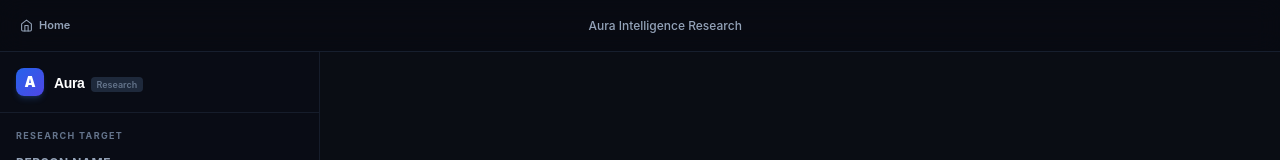
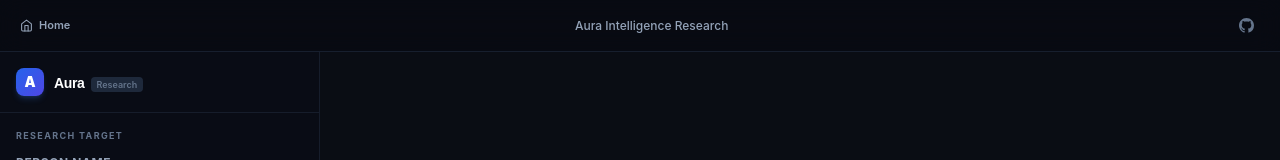
Before and after one commit to Shivasaiyadav08/Aura, a Next.js app: page /research in a window 1280 px wide. Shown: the top 160 px of the page. Built offline with nearby package versions, Linux system fonts and the light colour scheme.

Commit message:
feat: GitHub icon in nav+header, comprehensive README with flow/tech/future improvements

```diff
--- a/app/page.tsx
+++ b/app/page.tsx
@@ -113,6 +113,17 @@
             </span>
           </div>
           <div className="flex items-center gap-3">
+            <a
+              href="https://github.com/Shivasaiyadav08/Aura"
+              target="_blank"
+              rel="noopener noreferrer"
+              aria-label="View source on GitHub"
+              className="p-2 rounded-lg text-slate-500 hover:text-slate-800 dark:text-slate-400 dark:hover:text-white hover:bg-slate-100 dark:hover:bg-slate-800 transition-colors"
+            >
+              <svg width="16" height="16" viewBox="0 0 24 24" fill="currentColor">
+                <path d="M12 0C5.37 0 0 5.37 0 12c0 5.31 3.435 9.795 8.205 11.385.6.105.825-.255.825-.57 0-.285-.015-1.23-.015-2.235-3.015.555-3.795-.735-4.035-1.41-.135-.345-.72-1.41-1.23-1.695-.42-.225-1.02-.78-.015-.795.945-.015 1.62.87 1.845 1.23 1.08 1.815 2.805 1.305 3.495.99.105-.78.42-1.305.765-1.605-2.67-.3-5.46-1.335-5.46-5.925 0-1.305.465-2.385 1.23-3.225-.12-.3-.54-1.53.12-3.18 0 0 1.005-.315 3.3 1.23.96-.27 1.98-.405 3-.405s2.04.135 3 .405c2.295-1.56 3.3-1.23 3.3-1.23.66 1.65.24 2.88.12 3.18.765.84 1.23 1.905 1.23 3.225 0 4.605-2.805 5.625-5.475 5.925.435.375.81 1.095.81 2.22 0 1.605-.015 2.895-.015 3.3 0 .315.225.69.825.57A12.02 12.02 0 0 0 24 12c0-6.63-5.37-12-12-12z"/>
+              </svg>
+            </a>
             <button
               onClick={toggleTheme}
               className="p-2 rounded-lg text-slate-500 hover:text-slate-800 dark:text-slate-400 dark:hover:text-white hover:bg-slate-100 dark:hover:bg-slate-800 transition-colors"
--- a/app/research/page.tsx
+++ b/app/research/page.tsx
@@ -66,6 +66,12 @@
     <path d="M3 9l9-7 9 7v11a2 2 0 0 1-2 2H5a2 2 0 0 1-2-2z"/><polyline points="9 22 9 12 15 12 15 22"/>
   </svg>
 );
+const GitHubIcon = () => (
+  <svg width="15" height="15" viewBox="0 0 24 24" fill="currentColor">
+    <path d="M12 0C5.37 0 0 5.37 0 12c0 5.31 3.435 9.795 8.205 11.385.6.105.825-.255.825-.57 0-.285-.015-1.23-.015-2.235-3.015.555-3.795-.735-4.035-1.41-.135-.345-.72-1.41-1.23-1.695-.42-.225-1.02-.78-.015-.795.945-.015 1.62.87 1.845 1.23 1.08 1.815 2.805 1.305 3.495.99.105-.78.42-1.305.765-1.605-2.67-.3-5.46-1.335-5.46-5.925 0-1.305.465-2.385 1.23-3.225-.12-.3-.54-1.53.12-3.18 0 0 1.005-.315 3.3 1.23.96-.27 1.98-.405 3-.405s2.04.135 3 .405c2.295-1.56 3.3-1.23 3.3-1.23.66 1.65.24 2.88.12 3.18.765.84 1.23 1.905 1.23 3.225 0 4.605-2.805 5.625-5.475 5.925.435.375.81 1.095.81 2.22 0 1.605-.015 2.895-.015 3.3 0 .315.225.69.825.57A12.02 12.02 0 0 0 24 12c0-6.63-5.37-12-12-12z"/>
+  </svg>
+);
+
 const ChevronDownIcon = () => (
   <svg width="13" height="13" viewBox="0 0 24 24" fill="none" stroke="currentColor" strokeWidth="2.5" strokeLinecap="round" strokeLinejoin="round">
     <polyline points="6 9 12 15 18 9"/>
@@ -399,6 +405,16 @@
 
           {/* Right */}
           <div className="flex items-center gap-2">
+            {/* GitHub link */}
+            <a
+              href="https://github.com/Shivasaiyadav08/Aura"
+              target="_blank"
+              rel="noopener noreferrer"
+              aria-label="View source on GitHub"
+              className="p-1.5 rounded-lg text-slate-500 hover:text-slate-800 dark:hover:text-white hover:bg-slate-100 dark:hover:bg-slate-800 transition-colors"
+            >
+              <GitHubIcon />
+            </a>
             {/* Theme toggle — visible on mobile in header */}
             <button
               onClick={toggleTheme}
```
Also changed, not shown: 1 other file (tests, documents, lock files or other folders).
